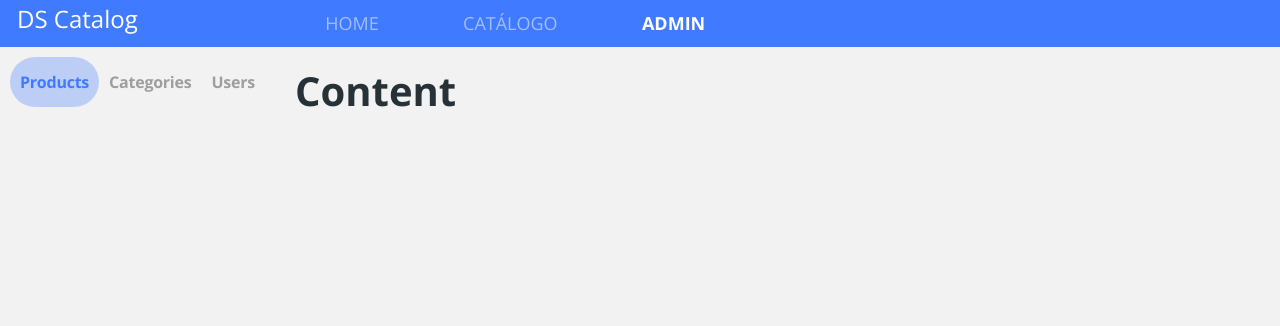
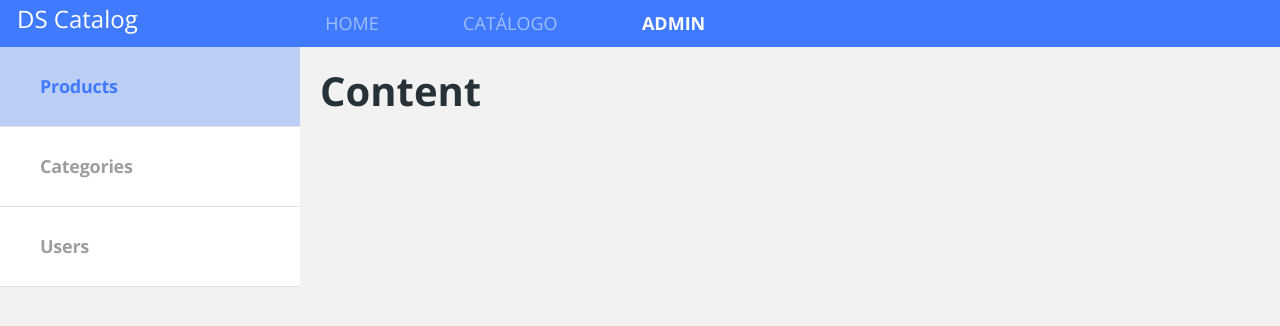
Before and after one commit to manoansu/dscatalog-application, a React (Create React App) app in the folder frontend/: page /admin in a window 1280 px wide. Shown: the top 326 px of the page. Built offline with nearby package versions, Linux system fonts and the light colour scheme.

Commit message:
admin Navbar layout responsive

```diff
--- a/frontend/src/pages/Admin/Navbar/styles.css
+++ b/frontend/src/pages/Admin/Navbar/styles.css
@@ -33,6 +33,32 @@
     margin-bottom: 0px;
 }
 
-.admin-nav-item{
+@media(min-width:768px){
+    .admin-nav-item{
+        min-width: 220px;
+    }
+}
+
+@media(min-width:1200px){
+    ul{
+        flex: unset;
+        flex-direction: column;
+    }
+
+    .admin-nav-container{
+        padding: 0;
+        width: 300px;
+        height: calc(100vh - 70px);
+    }
+
+    .admin-nav-item{
+        border-radius: 0;
+        font-size: 18px;
+        height: 80px;
+        background-color: #fff;
+        border-bottom: 1px solid #e1e1e1;
+        justify-content: flex-start;
+        padding-left: 40px;
+    }
 
 }
```
